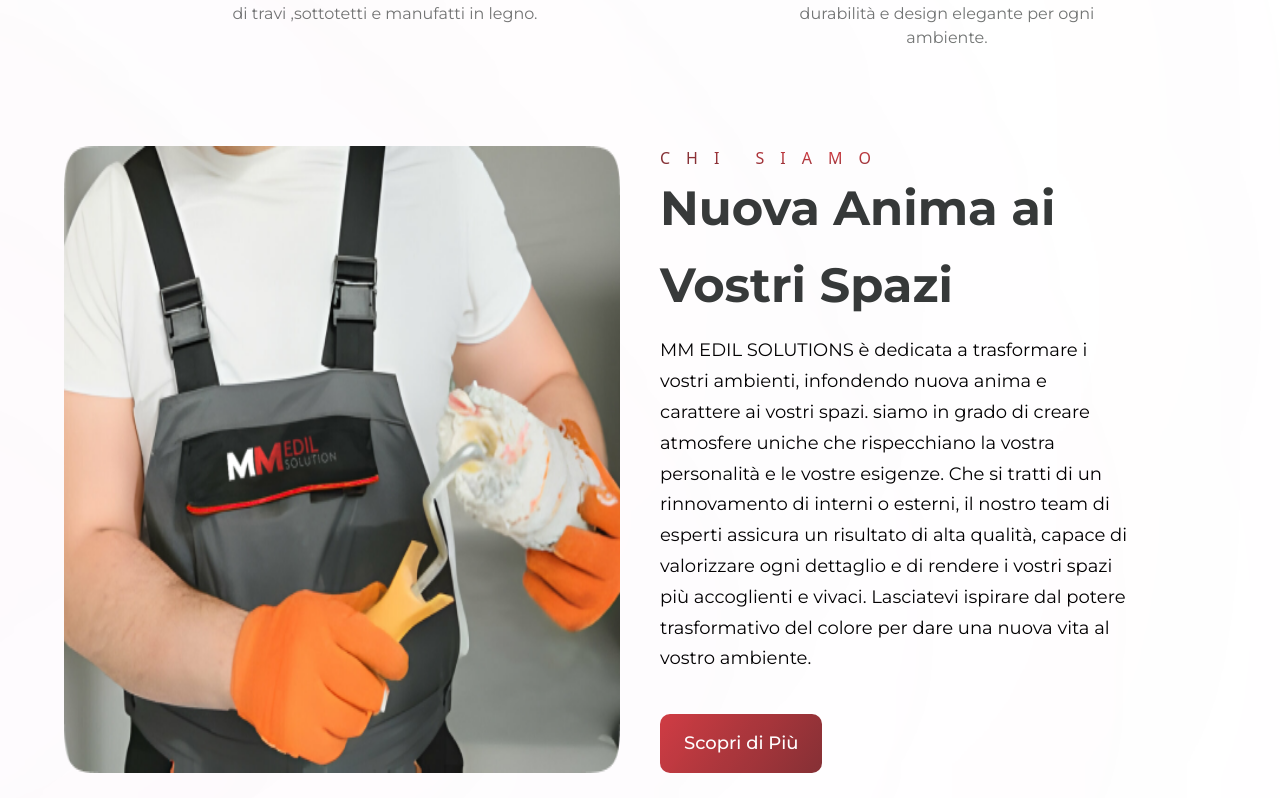
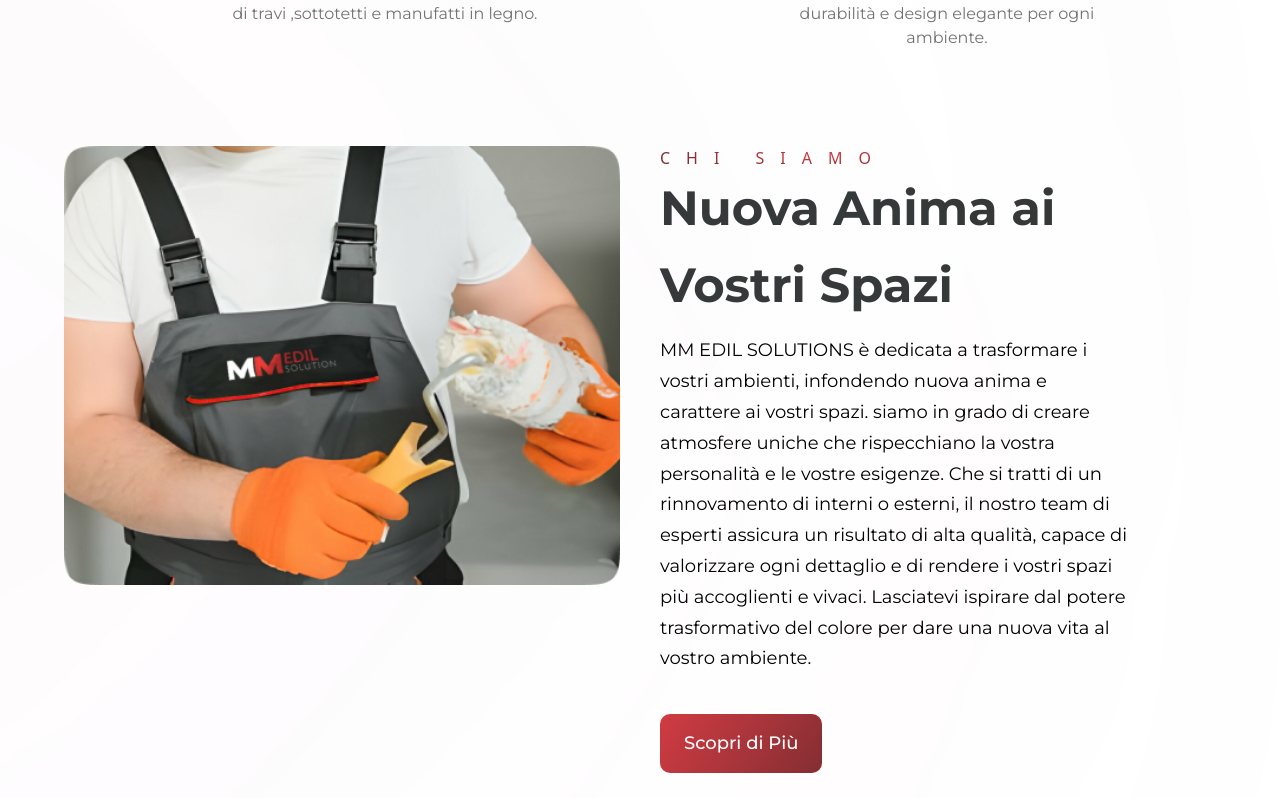
Before and after one commit to abdellaoui403/MMEDILSOLUTIONS, a React (Vite) app: page / in a window 1280 px wide. Shown: the part 1742-2540 px from the top of the page. Built offline with nearby package versions, Linux system fonts and the light colour scheme.

Commit message:
image fix

```diff
--- a/src/components/Siamo.jsx
+++ b/src/components/Siamo.jsx
@@ -4,9 +4,9 @@ import Button from "./Button";
 
 
 const Siamo = () => (
-    <section id="siamo" className={`${layout.sectionReverse} ${styles.paddingY}`}>
+    <section id="siamo" className={`items-start ${layout.sectionReverse} ${styles.paddingY}`}>
       <div className={layout.sectionImgReverse}>
-      <img src={bill} alt="billing" className="w-[100%] h-[100%] relative z-[5]" />
+      <img src={bill} alt="billing" className="w-[100%] relative z-[5]" />
 
       <div className="absolute z-[3] -left-1/2 top-0 w-[50%] h-[50%] rounded-full white__gradient" />
       <div className="absolute z-[0] w-[50%] h-[50%] -left-1/2 bottom-0 rounded-full pink__gradient" />
```
Also changed, not shown: 1 other file (tests, documents, lock files or other folders).
